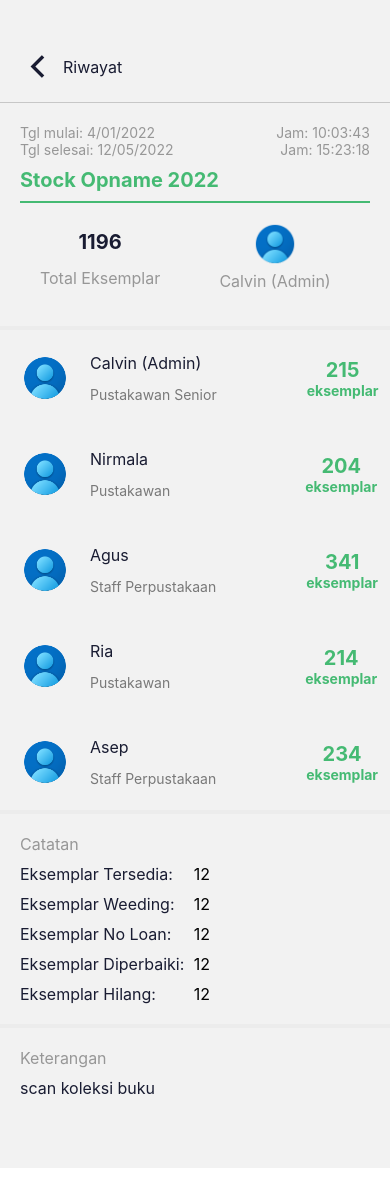
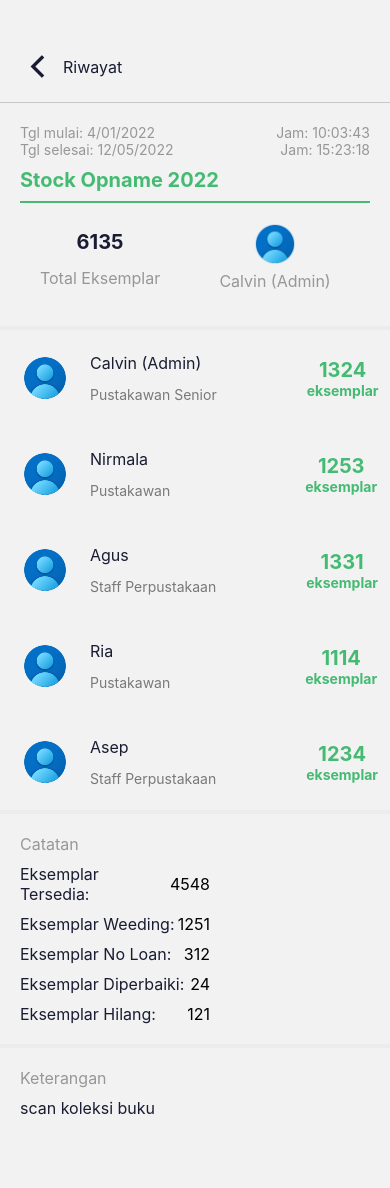
Before and after one commit to Calvphl/St-Op, a React Native app: screen /Riwayat in a window 390 px wide. Built offline with nearby package versions, Linux system fonts and the light colour scheme.

Commit message:
attention to detail

```diff
--- a/screens/Beranda.js
+++ b/screens/Beranda.js
@@ -196,61 +196,61 @@ const Beranda = ({ navigation }) => {
             style={{
               flexDirection: "row",
               justifyContent: "space-around",
-              marginTop: 20,
+              marginTop: 30,
             }}
           >
             <View style={{ alignItems: "center" }}>
               <Text
                 style={{
-                  fontSize: SIZES.large,
+                  fontSize: SIZES.h2,
                   fontWeight: "bold",
                   color: COLORS.white,
                 }}
               >
-                1324
+                4548
               </Text>
               <Text style={{ color: COLORS.white }}>Tersedia</Text>
             </View>
             <View style={{ alignItems: "center" }}>
               <Text
                 style={{
-                  fontSize: SIZES.large,
+                  fontSize: SIZES.h2,
+                  fontWeight: "bold",
+                  color: COLORS.white,
+                }}
+              >
+                1251
+              </Text>
+              <Text style={{ color: COLORS.white }}>Weeding</Text>
+            </View>
+            <View style={{ alignItems: "center" }}>
+              <Text
+                style={{
+                  fontSize: SIZES.h2,
+                  fontWeight: "bold",
+                  color: COLORS.white,
+                }}
+              >
+                312
+              </Text>
+              <Text style={{ color: COLORS.white }}>No Loan</Text>
+            </View>
+            <View style={{ alignItems: "center" }}>
+              <Text
+                style={{
+                  fontSize: SIZES.h2,
                   fontWeight: "bold",
                   color: COLORS.white,
                 }}
               >
                 24
               </Text>
-              <Text style={{ color: COLORS.white }}>Weeding</Text>
-            </View>
-            <View style={{ alignItems: "center" }}>
-              <Text
-                style={{
-                  fontSize: SIZES.large,
-                  fontWeight: "bold",
-                  color: COLORS.white,
-                }}
-              >
-                2
-              </Text>
-              <Text style={{ color: COLORS.white }}>No Loan</Text>
-            </View>
-            <View style={{ alignItems: "center" }}>
-              <Text
-                style={{
-                  fontSize: SIZES.large,
-                  fontWeight: "bold",
-                  color: COLORS.white,
-                }}
-              >
-                5
-              </Text>
               <Text style={{ color: COLORS.white }}>Perbaikan</Text>
             </View>
             <View style={{ alignItems: "center" }}>
               <Text
                 style={{
-                  fontSize: SIZES.large,
+                  fontSize: SIZES.h2,
                   fontWeight: "bold",
                   color: COLORS.white,
                 }}
--- a/screens/CreateTeam.js
+++ b/screens/CreateTeam.js
@@ -313,7 +313,7 @@ const CreateTeam = ({ navigation }) => {
               color: COLORS.black,
             }}
           >
-            Buat Profil Tim Inventarisasi Kamu
+            Buat Profil Tim Inventarisasi
           </Text>
           <Image
             source={images.grup}
--- a/screens/Riwayat.js
+++ b/screens/Riwayat.js
@@ -116,7 +116,7 @@ const Riwayat = ({ navigation }) => {
                 marginBottom: 14,
               }}
             >
-              1196
+              6135
             </Text>
             <Text style={{ fontSize: SIZES.body1, color: "#979797" }}>
               Total Eksemplar
@@ -183,7 +183,7 @@ const Riwayat = ({ navigation }) => {
                 color: COLORS.primary,
               }}
             >
-              215
+              1324
             </Text>
             <Text style={{ fontWeight: "bold", color: COLORS.primary }}>
               eksemplar
@@ -226,7 +226,7 @@ const Riwayat = ({ navigation }) => {
                 color: COLORS.primary,
               }}
             >
-              204
+              1253
             </Text>
             <Text style={{ fontWeight: "bold", color: COLORS.primary }}>
               eksemplar
@@ -269,7 +269,7 @@ const Riwayat = ({ navigation }) => {
                 color: COLORS.primary,
               }}
             >
-              341
+              1331
             </Text>
             <Text style={{ fontWeight: "bold", color: COLORS.primary }}>
               eksemplar
@@ -312,7 +312,7 @@ const Riwayat = ({ navigation }) => {
                 color: COLORS.primary,
               }}
             >
-              214
+              1114
             </Text>
             <Text style={{ fontWeight: "bold", color: COLORS.primary }}>
               eksemplar
@@ -355,7 +355,7 @@ const Riwayat = ({ navigation }) => {
                 color: COLORS.primary,
               }}
             >
-              234
+              1234
             </Text>
             <Text style={{ fontWeight: "bold", color: COLORS.primary }}>
               eksemplar
@@ -404,7 +404,7 @@ const Riwayat = ({ navigation }) => {
           <Text
             style={{ fontSize: SIZES.body1, marginRight: 160, marginTop: 10 }}
           >
-            12
+            4548
           </Text>
         </View>
         <View
@@ -426,7 +426,7 @@ const Riwayat = ({ navigation }) => {
           <Text
             style={{ fontSize: SIZES.body1, marginRight: 160, marginTop: 10 }}
           >
-            12
+            1251
           </Text>
         </View>
         <View
@@ -448,7 +448,7 @@ const Riwayat = ({ navigation }) => {
           <Text
             style={{ fontSize: SIZES.body1, marginRight: 160, marginTop: 10 }}
           >
-            12
+            312
           </Text>
         </View>
         <View
@@ -470,7 +470,7 @@ const Riwayat = ({ navigation }) => {
           <Text
             style={{ fontSize: SIZES.body1, marginRight: 160, marginTop: 10 }}
           >
-            12
+            24
           </Text>
         </View>
         <View
@@ -492,7 +492,7 @@ const Riwayat = ({ navigation }) => {
           <Text
             style={{ fontSize: SIZES.body1, marginRight: 160, marginTop: 10 }}
           >
-            12
+            121
           </Text>
         </View>
       </View>
--- a/screens/SignIn.js
+++ b/screens/SignIn.js
@@ -35,7 +35,7 @@ const SignIn = ({ navigation }) => {
               borderWidth: 2,
               borderRadius: SIZES.radius,
               height: 50,
-              color: COLORS.primary,
+              color: COLORS.black,
               fontFamily: "Roboto",
               fontSize: 16,
             }}
@@ -55,7 +55,7 @@ const SignIn = ({ navigation }) => {
               borderWidth: 2,
               borderRadius: SIZES.radius,
               height: 50,
-              color: COLORS.primary,
+              color: COLORS.black,
               fontFamily: "Roboto",
               fontSize: 16,
             }}
@@ -134,11 +134,11 @@ const SignIn = ({ navigation }) => {
         </View>
         <View style={{ marginTop: 68 }}>{formSignIn()}</View>
         <View style={{ alignItems: "flex-end", marginTop: 10 }}>
-          <TouchableOpacity>
+          {/* <TouchableOpacity>
             <Text style={{ color: COLORS.primary }}>Lupa kata sandi</Text>
-          </TouchableOpacity>
+          </TouchableOpacity> */}
         </View>
-        <View style={{ marginTop: 350 }}>{okeBtn()}</View>
+        <View style={{ marginTop: 370 }}>{okeBtn()}</View>
 
         <Modal
           isVisible={isModalVisible}
--- a/screens/SignUp.js
+++ b/screens/SignUp.js
@@ -29,7 +29,7 @@ const SignUp = ({ navigation }) => {
   const data = [
     { label: "Pustakawan Senior", value: 1 },
     { label: "Pustakawan", value: 2 },
-    { label: "Staff", value: 3 },
+    { label: "Staff Perpustakaan", value: 3 },
   ];
 
   function dropDownComponent() {
@@ -73,7 +73,7 @@ const SignUp = ({ navigation }) => {
               borderWidth: 2,
               borderRadius: SIZES.radius,
               height: 50,
-              color: COLORS.primary,
+              color: COLORS.black,
               fontFamily: "Roboto",
               fontSize: 16,
               marginBottom: SIZES.padding2 * 2,
@@ -93,7 +93,7 @@ const SignUp = ({ navigation }) => {
               borderWidth: 2,
               borderRadius: SIZES.radius,
               height: 50,
-              color: COLORS.primary,
+              color: COLORS.black,
               fontFamily: "Roboto",
               fontSize: 16,
               marginBottom: SIZES.padding2 * 2,
@@ -113,7 +113,7 @@ const SignUp = ({ navigation }) => {
               borderWidth: 2,
               borderRadius: SIZES.radius,
               height: 50,
-              color: COLORS.primary,
+              color: COLORS.black,
               fontFamily: "Roboto",
               fontSize: 16,
               marginBottom: SIZES.padding2 * 2,
@@ -134,7 +134,7 @@ const SignUp = ({ navigation }) => {
               borderWidth: 2,
               borderRadius: SIZES.radius,
               height: 50,
-              color: COLORS.primary,
+              color: COLORS.black,
               fontFamily: "Roboto",
               fontSize: 16,
               marginBottom: SIZES.padding2 * 2,
@@ -171,7 +171,7 @@ const SignUp = ({ navigation }) => {
               borderWidth: 2,
               borderRadius: SIZES.radius,
               height: 50,
-              color: COLORS.primary,
+              color: COLORS.black,
               fontFamily: "Roboto",
               fontSize: 16,
               marginBottom: SIZES.padding2 * 2,
@@ -337,7 +337,7 @@ const styles = StyleSheet.create({
     color: COLORS.grey,
   },
   selectedTextStyle: {
-    color: COLORS.primary,
+    color: COLORS.black,
     fontSize: SIZES.body1,
   },
 });
```
